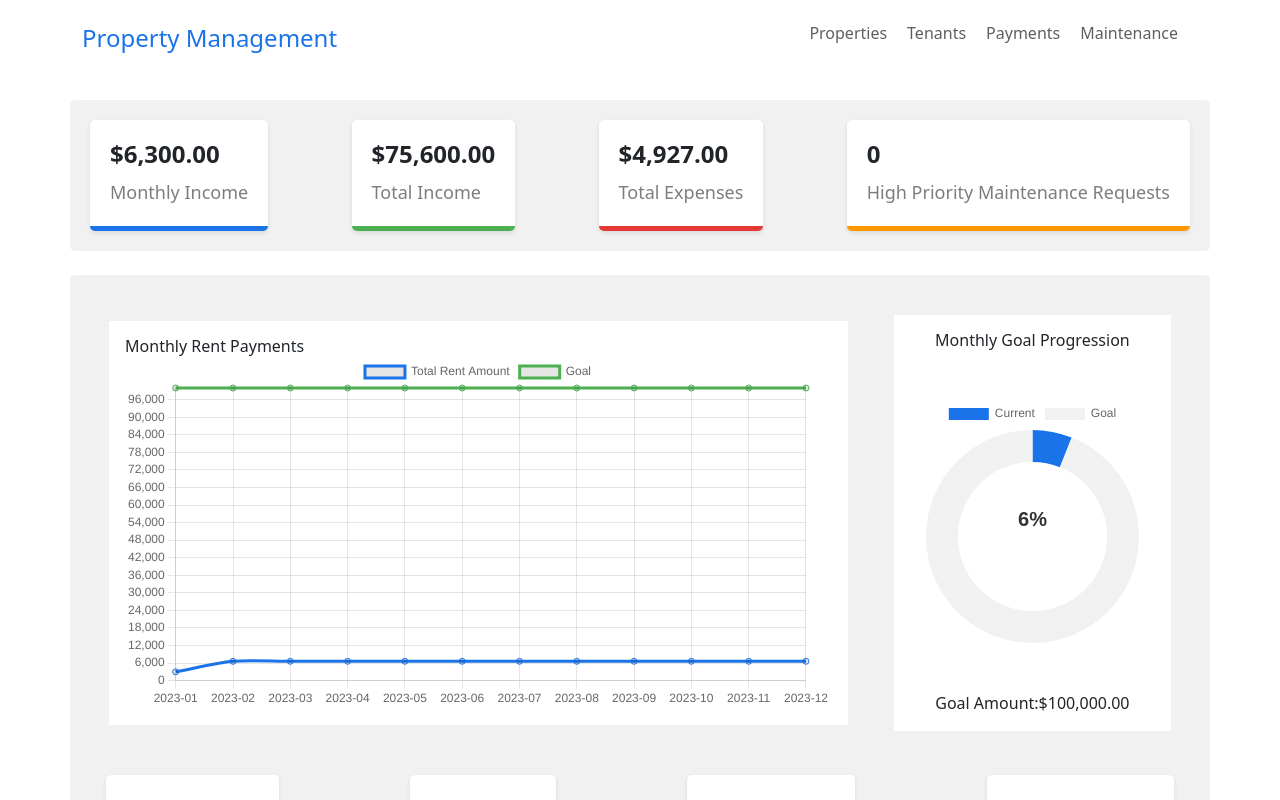
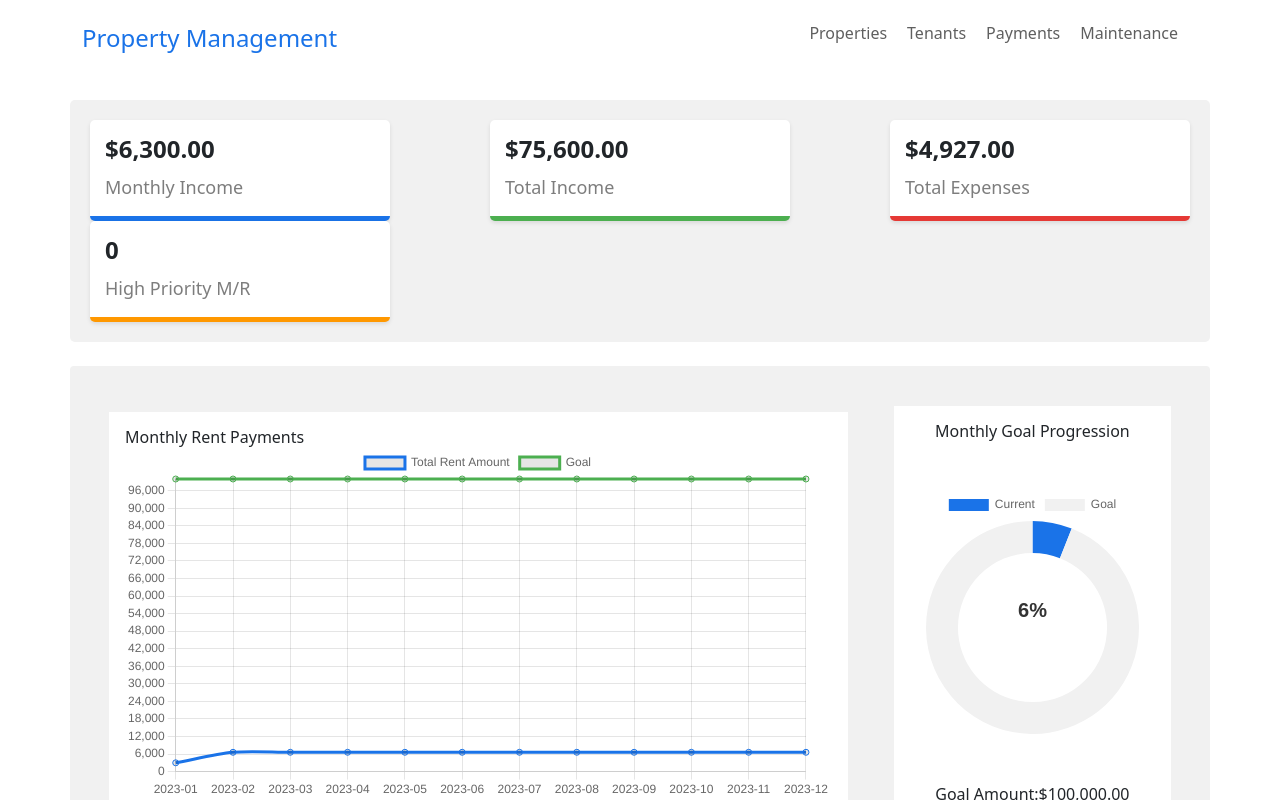
Before and after one commit to zsherman2510/PropertyManagement, a React (Vite) app: page / in a window 1280 px wide. Shown: the top 800 px of the page. Built offline with nearby package versions, Linux system fonts and the light colour scheme.

Commit message:
minor UI changes

```diff
--- a/src/components/Dashboard/OverallSummary.jsx
+++ b/src/components/Dashboard/OverallSummary.jsx
@@ -21,7 +21,7 @@ const OverallSummary = ({ monthlyIncome, highPriorityRequests, totalExpenses, to
       <DashboardWidget title="Monthly Income" value={dollarMonthly} color="#1a73e8" />
       <DashboardWidget title="Total Income" value={dollarTotalIncome} color="#4caf50" />
       <DashboardWidget title="Total Expenses" value={dollarExpenses} color="#e53935" />
-      <DashboardWidget title="High Priority Maintenance Requests" value={highPriorityRequests} color="#ff9800" />
+      <DashboardWidget title="High Priority M/R" value={highPriorityRequests} color="#ff9800" />
     </div>
   )
 }
--- a/src/index.css
+++ b/src/index.css
@@ -128,7 +128,8 @@ button:focus-visible {
 .dashboard-widget {
   background-color: #f1f1f1;
   border-radius: 5px;
-  padding: 20px;
+  width: 300px;
+  padding: 15px;
   box-shadow: 0 2px 4px rgba(0, 0, 0, 0.1);
 }
 
```
